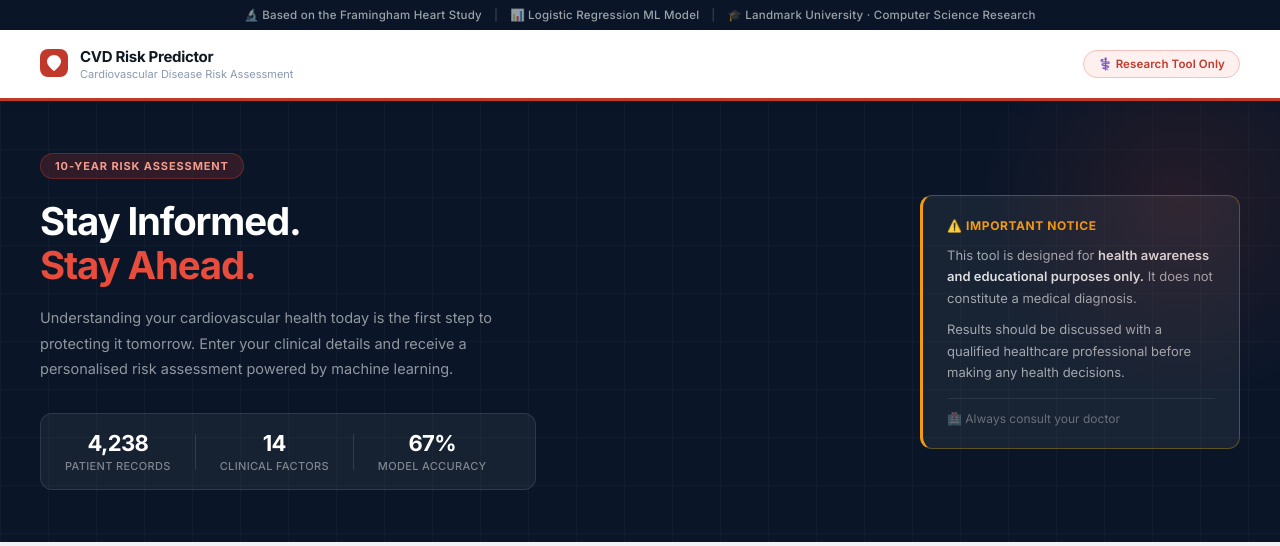
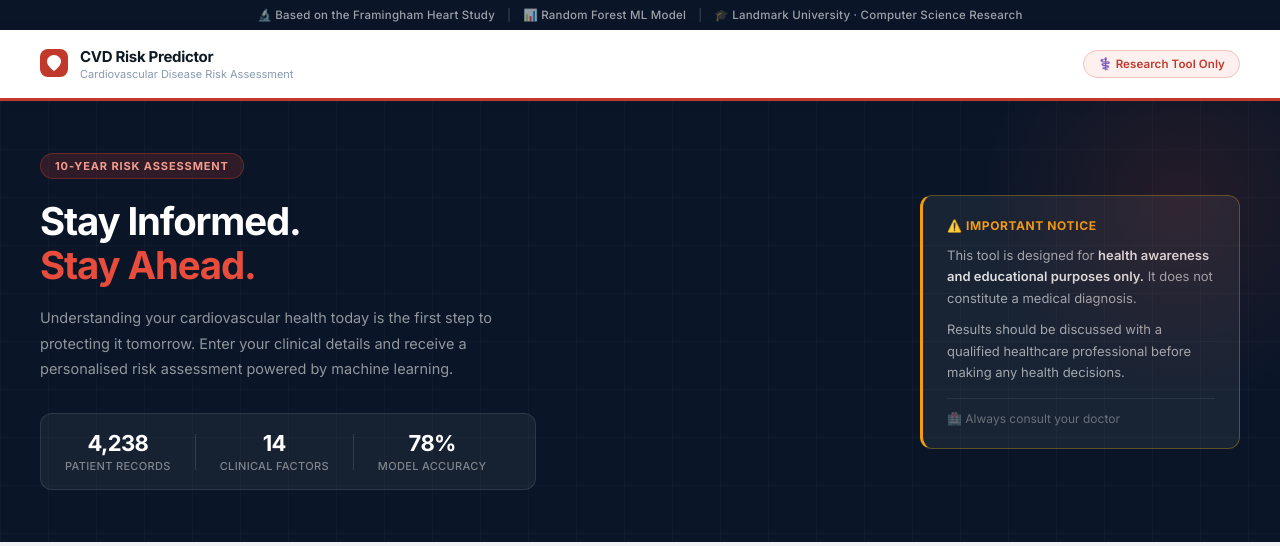
Before and after one commit to Afonime-Excel123/cvd-predictor, a Flask app: page / in a window 1280 px wide. Shown: the top 546 px of the page. Run offline with Flask 3, Linux system fonts and the light colour scheme; parts of the project's set-up code (start-up, migrations or seed data) failed here and were passed over.

Commit message:
Upgrade model from Logistic Regression to Random Forest

```diff
--- a/app.py
+++ b/app.py
@@ -4,10 +4,17 @@
 # This is the Flask backend. Its only jobs are:
 #   1. Serve the frontend (HTML page)
 #   2. Accept user health data from the form
-#   3. Load the saved model and scaler
-#   4. Scale the input the same way we did during training
-#   5. Run the prediction
-#   6. Return the risk result back to the frontend
+#   3. Load the saved Random Forest model
+#   4. Run the prediction (no scaling needed for RF)
+#   5. Return the risk result back to the frontend
+#
+# WHAT CHANGED FROM THE ORIGINAL:
+#   - model file is now cvd_model_rf.pkl (Random Forest)
+#   - We no longer scale the input before predicting.
+#     Random Forest makes decisions using split thresholds
+#     ("is age > 55?") — the actual magnitude of numbers
+#     doesn't matter, so scaling has zero effect on it.
+#     Removing it keeps the pipeline cleaner and correct.
 # ============================================================
 
 from flask import Flask, request, jsonify, render_template
@@ -15,42 +22,37 @@ import joblib
 import numpy as np
 
 # ── Create the Flask app ────────────────────────────────────
-# __name__ tells Flask where to look for templates and static files
 app = Flask(__name__)
 
-# ── Load the model and scaler once when the server starts ───
-# We load them here (outside any route) so they are loaded
-# once and reused for every request. Loading inside the route
-# would reload them on every single prediction — very slow.
-model  = joblib.load('model/cvd_model.pkl')
-scaler = joblib.load('model/scaler.pkl')
+# ── Load the Random Forest model once at startup ────────────
+# We no longer need to load the scaler — RF doesn't use it.
+# Loading outside the route means it happens once, not on
+# every single request (which would be very slow).
+model = joblib.load('model/cvd_model_rf.pkl')
 
-print("✅ Model and scaler loaded successfully")
+print("✅ Random Forest model loaded successfully")
 
 
 # ── Route 1: Serve the frontend ─────────────────────────────
-# When a user visits http://localhost:5000 in their browser,
-# Flask returns the index.html file from the templates folder.
 @app.route('/')
 def home():
     return render_template('index.html')
 
 
 # ── Route 2: Handle the prediction ──────────────────────────
-# This route listens for POST requests at /predict.
-# The frontend will send the user's health data here as JSON.
-# We process it, run the model, and send back the result.
 @app.route('/predict', methods=['POST'])
 def predict():
 
-    # Get the JSON data sent from the frontend
     data = request.get_json()
 
     # ── Extract each field from the incoming data ────────────
-    # The order here MUST match the order we trained with:
+    # The order here MUST match the column order we trained with:
     # ['male', 'age', 'currentSmoker', 'cigsPerDay', 'BPMeds',
     #  'prevalentStroke', 'prevalentHyp', 'diabetes', 'totChol',
     #  'sysBP', 'diaBP', 'BMI', 'heartRate', 'glucose']
+    #
+    # Note: 'education' was dropped during training, so we
+    # do NOT include it here either.
     try:
         features = [
             float(data['male']),
@@ -69,27 +71,22 @@ def predict():
             float(data['glucose'])
         ]
     except KeyError as e:
-        # If any field is missing from the request, return an error
         return jsonify({'error': f'Missing field: {str(e)}'}), 400
 
-    # ── Scale the input ──────────────────────────────────────
-    # We MUST use the same scaler from training.
-    # numpy array with reshape(1, -1) means:
-    # "treat this as one row with as many columns as needed"
+    # ── Run the prediction ───────────────────────────────────
+    # reshape(1, -1) → treat this as one row with N columns.
+    # We pass it directly to the model — no scaling needed.
+    #
+    # predict()       → returns 0 or 1 (the final decision)
+    # predict_proba() → returns probability for each class
+    #   e.g. [0.68, 0.32] means 68% no CVD, 32% CVD risk
     input_array = np.array(features).reshape(1, -1)
-    input_scaled = scaler.transform(input_array)
 
-    # ── Run the prediction ───────────────────────────────────
-    # predict() returns 0 or 1
-    # predict_proba() returns the probability of each class
-    # e.g. [0.72, 0.28] means 72% chance of no CVD, 28% CVD
-    prediction    = model.predict(input_scaled)[0]
-    probability   = model.predict_proba(input_scaled)[0]
+    prediction    = model.predict(input_array)[0]
+    probability   = model.predict_proba(input_array)[0]
     cvd_risk_prob = round(probability[1] * 100, 1)
 
     # ── Build the risk level and health message ──────────────
-    # Based on probability percentage we assign a risk tier
-    # and a personalized message to show the user
     if cvd_risk_prob < 20:
         risk_level = "Low"
         message = (
@@ -112,8 +109,6 @@ def predict():
             "Lifestyle changes and medical guidance are strongly advised."
         )
 
-    # ── Send the result back to the frontend ─────────────────
-    # jsonify() converts our Python dictionary to a JSON response
     return jsonify({
         'prediction': int(prediction),
         'risk_level': risk_level,
@@ -123,7 +118,5 @@ def predict():
 
 
 # ── Start the server ─────────────────────────────────────────
-# debug=True means the server auto-restarts when you save changes
-# Only use debug=True in development, never in production
 if __name__ == '__main__':
     app.run(debug=True)
--- a/templates/index.html
+++ b/templates/index.html
@@ -13,7 +13,7 @@
     <div class="trust-bar">
         <span>🔬 Based on the Framingham Heart Study</span>
         <span class="divider">|</span>
-        <span>📊 Logistic Regression ML Model</span>
+        <span>📊 Random Forest ML Model</span>
         <span class="divider">|</span>
         <span>🎓 Landmark University · Computer Science Research</span>
     </div>
@@ -58,7 +58,7 @@
                     </div>
                     <div class="stat-divider"></div>
                     <div class="stat">
-                        <span class="stat-num">67%</span>
+                        <span class="stat-num">78%</span>
                         <span class="stat-label">Model Accuracy</span>
                     </div>
                 </div>
```
Also changed, not shown: 5 other files.
